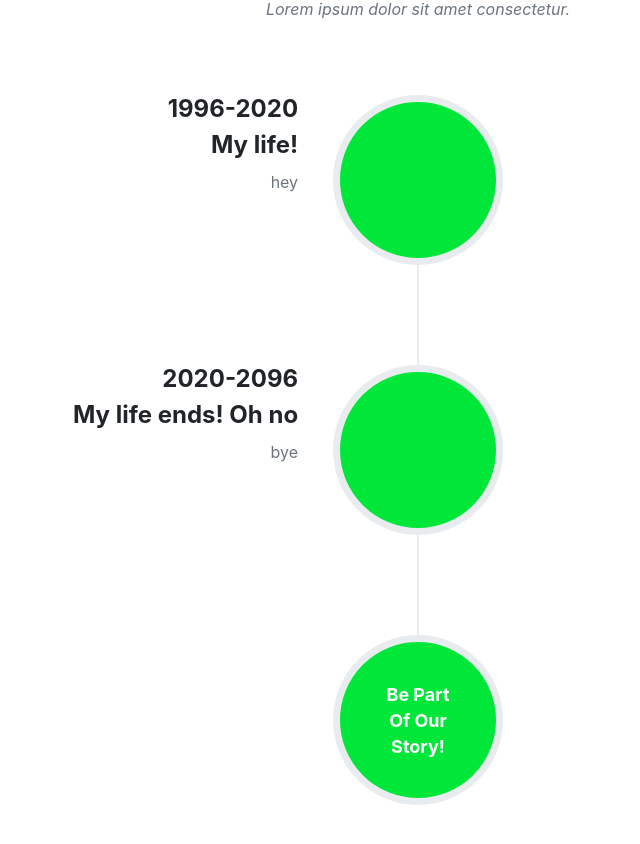
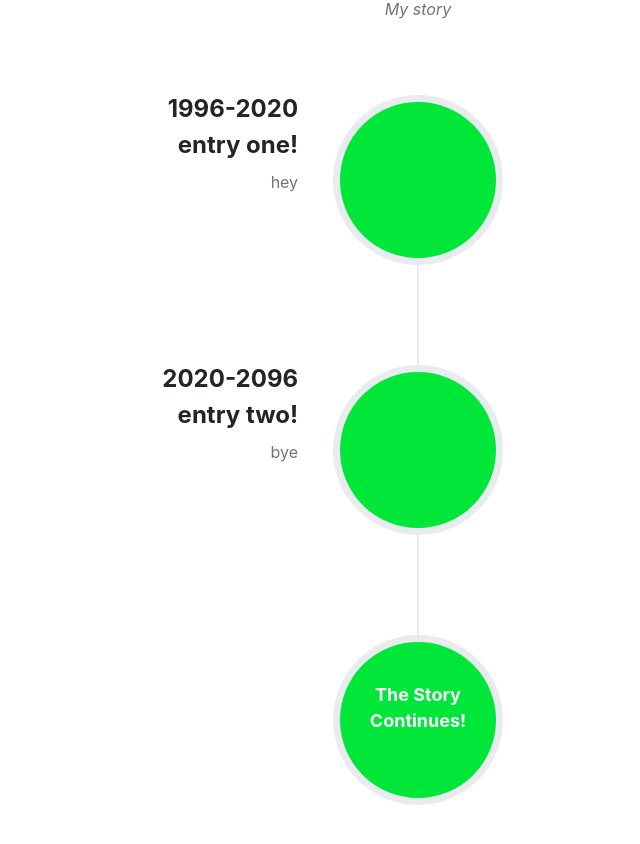
Before and after one commit to MattBunch/portfolio-website, a React (Create React App) app: page / in a window 1280 px wide. Shown: the part 1678-2522 px from the top of the page, without its empty margins (222-862 px from the left). Built offline with nearby package versions, Linux system fonts and the light colour scheme.

Commit message:
minor changes

```diff
--- a/src/App.js
+++ b/src/App.js
@@ -1,3 +1,9 @@
+/*!
+ * Start Bootstrap - Agency v5.2.1 (https://startbootstrap.com/template-overviews/agency)
+ * Copyright 2013-2020 Start Bootstrap
+ * Licensed under MIT (https://github.com/BlackrockDigital/startbootstrap-agency/blob/master/LICENSE)
+ */
+
 import React from "react";
 import Navbar from "./components/Navbar";
 import Header from "./components/Header";
@@ -47,13 +53,13 @@ function App() {
     {
       date: "1996-2020",
       imageLink: "",
-      subheading: "My life!",
+      subheading: "entry one!",
       bodytext: "hey",
     },
     {
       date: "2020-2096",
       imageLink: "",
-      subheading: "My life ends! Oh no",
+      subheading: "entry two!",
       bodytext: "bye",
     },
   ];
--- a/src/components/About.jsx
+++ b/src/components/About.jsx
@@ -7,9 +7,7 @@ export default ({ aboutLinks }) => {
         <div className="row">
           <div className="col-lg-12 text-center">
             <h2 className="section-heading text-uppercase">About</h2>
-            <h3 className="section-subheading text-muted">
-              Lorem ipsum dolor sit amet consectetur.
-            </h3>
+            <h3 className="section-subheading text-muted">My story</h3>
           </div>
         </div>
         <div className="row">
@@ -41,11 +39,9 @@ export default ({ aboutLinks }) => {
               <li className="timeline-inverted">
                 <div className="timeline-image">
                   <h4>
-                    Be Part
+                    The Story
                     <br />
-                    Of Our
-                    <br />
-                    Story!
+                    Continues!
                   </h4>
                 </div>
               </li>
--- a/src/components/Contact.jsx
+++ b/src/components/Contact.jsx
@@ -70,6 +70,7 @@ export default () => {
                     id="sendMessageButton"
                     className="btn btn-primary btn-xl text-uppercase"
                     type="submit"
+                    onClick={console.log(document.getElementById("message"))}
                   >
                     Send Message
                   </button>
--- a/src/components/Portfolio.jsx
+++ b/src/components/Portfolio.jsx
@@ -1,7 +1,5 @@
 import React from "react";
 // import { nativeTouchData } from "react-dom/test-utils";
-
-// TODO: add link functionality to each project
 
 export default ({ portfolioLinks }) => {
   return (
```
